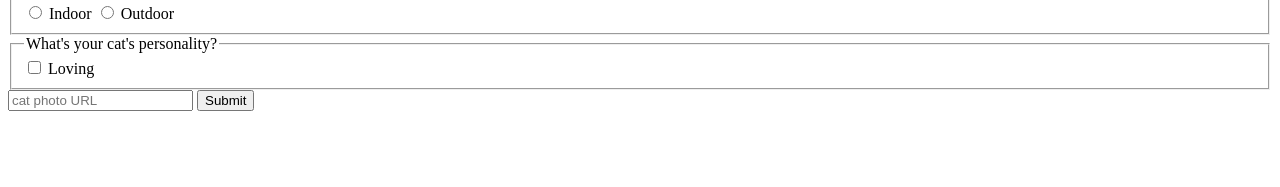
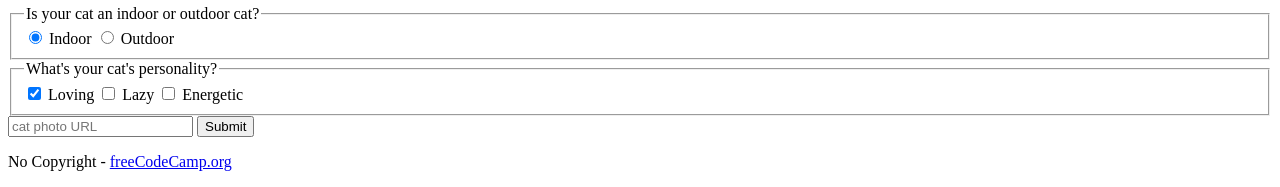
Before and after one commit to clariceism/freeCodeCamp_ResponsiveWebDesign, a plain HTML site: page index.html in a window 1280 px wide. Shown: the part 1478-1665 px from the top of the page. Before the commit the page ends 1605 px from the top, so only its background shows below. Drawn offline with Linux system fonts and the light colour scheme.

Commit message:
Learn HTML by Building a Cat Photo App

```diff
--- a/index.html
+++ b/index.html
@@ -1,4 +1,8 @@
-<html>
+<!DOCTYPE html>
+<html lang="en">
+  <head>
+    <title>CatPhotoApp</title>
+  </head>
   <body>
     <main>
       <h1>CatPhotoApp</h1>
@@ -36,17 +40,24 @@
         <form action="https://freecatphotoapp.com/submit-cat-photo">
           <fieldset>
             <legend>Is your cat an indoor or outdoor cat?</legend>
-            <label><input id="indoor" type="radio" name="indoor-outdoor" value="indoor"> Indoor</label>
+            <label><input id="indoor" type="radio" name="indoor-outdoor" value="indoor" checked> Indoor</label>
             <label><input id="outdoor" type="radio" name="indoor-outdoor" value="outdoor"> Outdoor</label>
           </fieldset>
           <fieldset>
             <legend>What's your cat's personality?</legend>
-            <input id="loving" type="checkbox"> <label for="loving">Loving</label>
+            <input id="loving" type="checkbox" name="personality" value="loving" checked> <label for="loving">Loving</label>
+            <input id="lazy" type="checkbox" name="personality" value="lazy"> <label for="lazy">Lazy</label>
+            <input id="energetic" type="checkbox" name="personality" value="energetic"> <label for="energetic">Energetic</label>
           </fieldset>
           <input type="text" name="catphotourl" placeholder="cat photo URL" required>
           <button type="submit">Submit</button>
         </form>
       </section>
     </main>
+    <footer>
+      <p>
+        No Copyright - <a href="https://www.freecodecamp.org">freeCodeCamp.org</a>
+      </p>
+    </footer>
   </body>
 </html>
```
Lines whose indentation alone changed are shown as unchanged.
